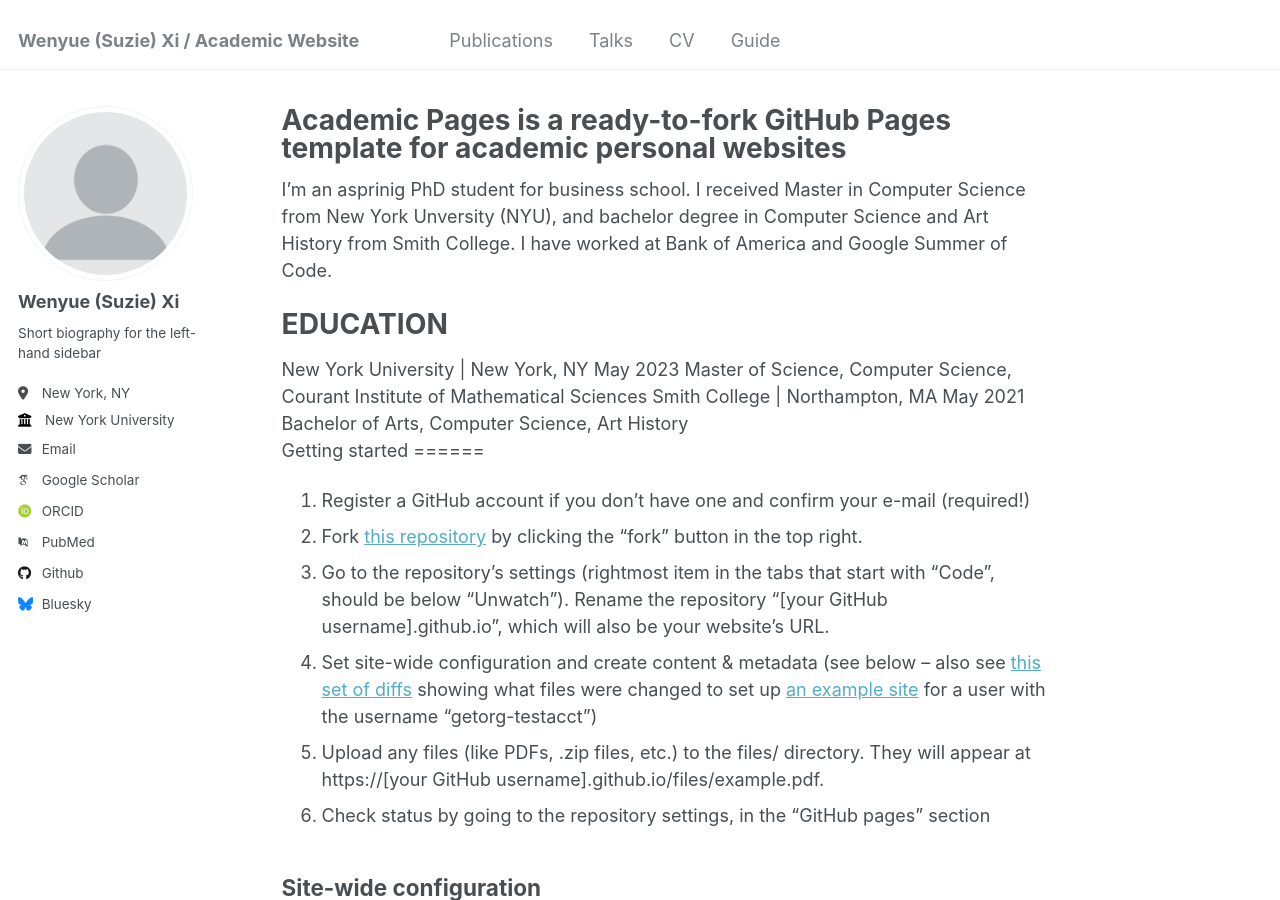
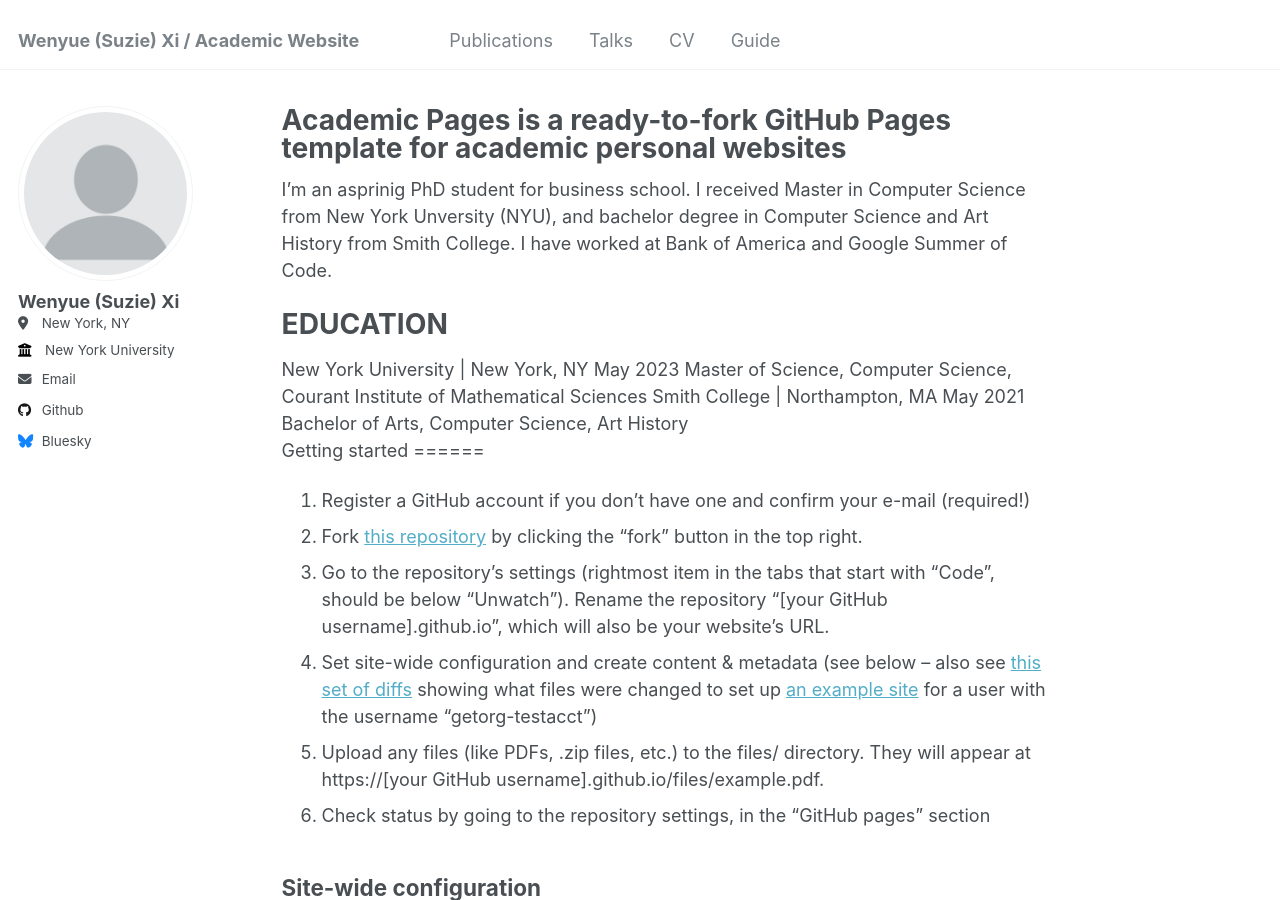
Before and after one commit to suziexi/suziexi.github.io, a Jekyll site: the page built from _pages/about.md, in a window 1280 px wide and 900 px high. Built offline with Jekyll 4.4.1, drawn with Linux system fonts in a browser that asks for light colours; some web fonts are replaced.

Commit message:
Update _config.yml

```diff
--- a/_config.yml
+++ b/_config.yml
@@ -24,7 +24,7 @@ author:
   avatar           : "profile.png"
   name             : "Wenyue (Suzie) Xi"
   pronouns         : # example: "she/her"
-  bio              : "Short biography for the left-hand sidebar"
+  bio              : # "Short biography for the left-hand sidebar"
   location         : "New York, NY"
   employer         : "New York University"
   uri              : # URL
@@ -32,11 +32,11 @@ author:
 
   # Academic websites
   arxiv            : # URL - Update with the correct link to your profile
-  googlescholar    : "https://scholar.google.com/citations?user=PS_CX0AAAAAJ"
+  googlescholar    : # "https://scholar.google.com/citations?user=PS_CX0AAAAAJ"
   impactstory      : # URL
-  orcid            : "http://orcid.org/yourorcidurl"
+  orcid            : # "http://orcid.org/yourorcidurl"
   semantic         : # URL
-  pubmed           : "https://www.ncbi.nlm.nih.gov/pubmed/?term=john+snow"
+  pubmed           : # "https://www.ncbi.nlm.nih.gov/pubmed/?term=john+snow"
   researchgate     : # URL
 
   # Repositories and software development
```
